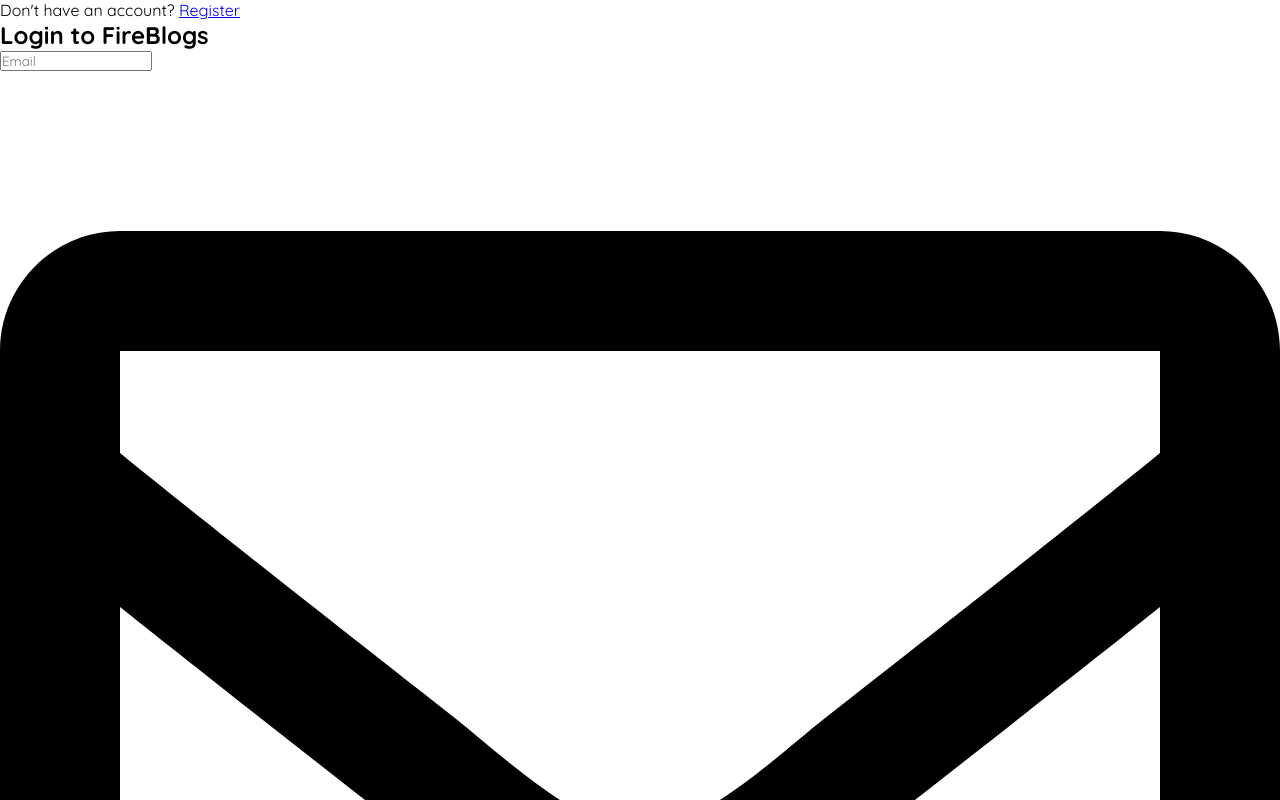
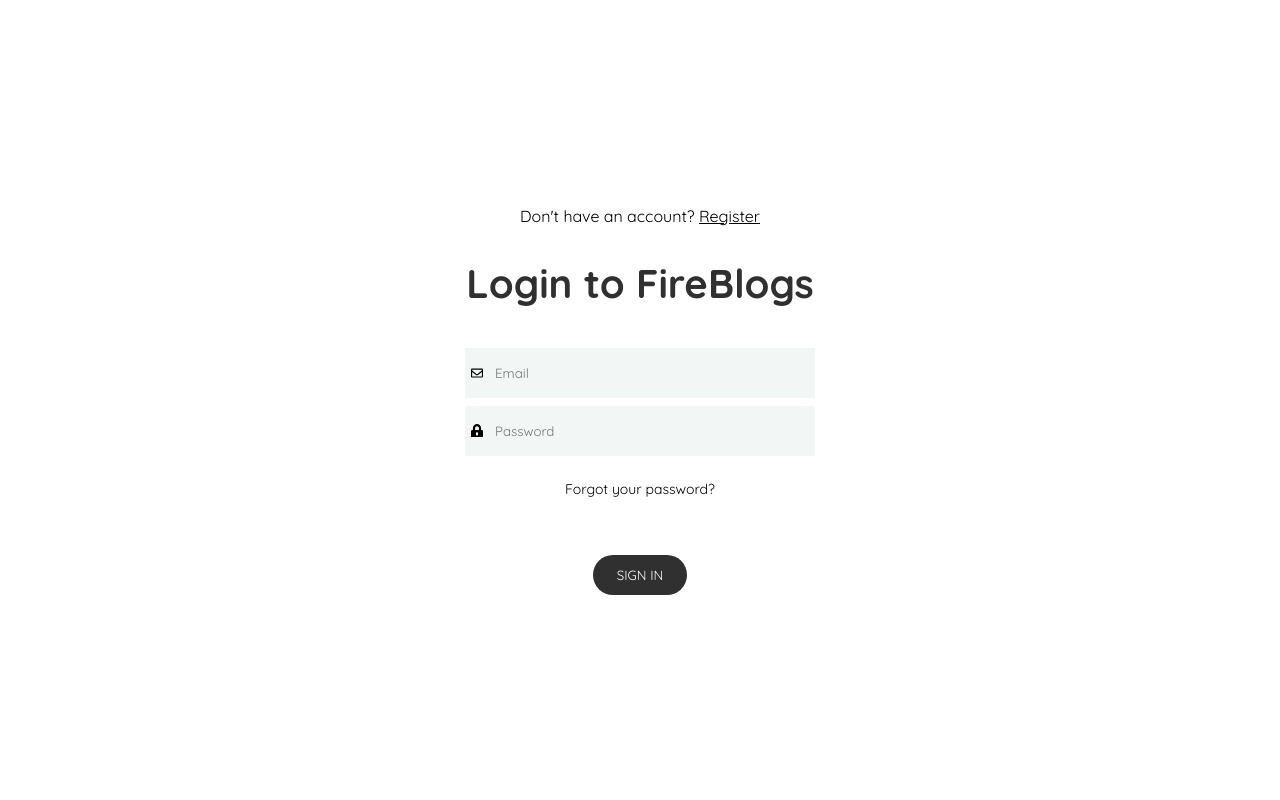
Before and after one commit to meedoox/FireBlogs, a Vue app: page /login in a window 1280 px wide. Shown: the top 800 px of the page. Built offline with nearby package versions, Linux system fonts and the light colour scheme; what vue2-editor would draw is missing.

Commit message:
Login - CSS login form

```diff
--- a/src/views/Login.vue
+++ b/src/views/Login.vue
@@ -47,4 +47,97 @@ export default {
 };
 </script>
 
-<style lang="scss"></style>
+<style lang="scss">
+
+.form-wrap {
+    overflow: hidden;
+    display: flex;
+    height: 100vh;
+    justify-content: center;
+    align-self: center;
+    margin: 0 auto;
+    width: 90%;
+
+    @media (min-width: 900px) {
+        width: 100%;
+    }
+
+    .login-register {
+        margin-bottom: 32px;
+
+        .router-link {
+            color: #000;
+        }
+    }
+
+    form {
+        padding: 0 10px;
+        position: relative;
+        display: flex;
+        flex-direction: column;
+        justify-content: center;
+        align-items: center;
+        flex: 1;
+
+        @media (min-width: 900px) {
+            padding: 0 50px;
+        }
+
+        h2 {
+            text-align: center;
+            font-size: 32px;
+            color: #303030;
+            margin-bottom: 40px;
+
+            @media (min-width: 900px) {
+                font-size: 40px;
+            }
+        }
+
+        .inputs {
+            width: 100%;
+            max-width: 350px;
+
+            .input {
+                position: relative;
+                display:flex;
+                justify-content: center;
+                align-items: center;
+                margin-bottom: 8px;
+
+                input {
+                    width: 100%;
+                    border: none;
+                    background-color: #f2f7f6;
+                    padding: 4px 4px 4px 30px;
+                    height: 50px;
+
+                    &:focus {
+                        outline: none;
+                    }
+                }
+
+                .icon {
+                    width: 12px;
+                    position: absolute;
+                    left: 6px;
+                }
+            }
+        }
+
+        .forgot-password {
+            text-decoration: none;
+            color: #000;
+            cursor: pointer;
+            font-size: 14px;
+            margin: 16px 0 32px;
+            border-bottom: 1px solid transparent;
+            transition: .5s ease all;
+
+            &:hover {
+                border-color: #303030;
+            }
+        }
+    }
+}
+</style>
```
